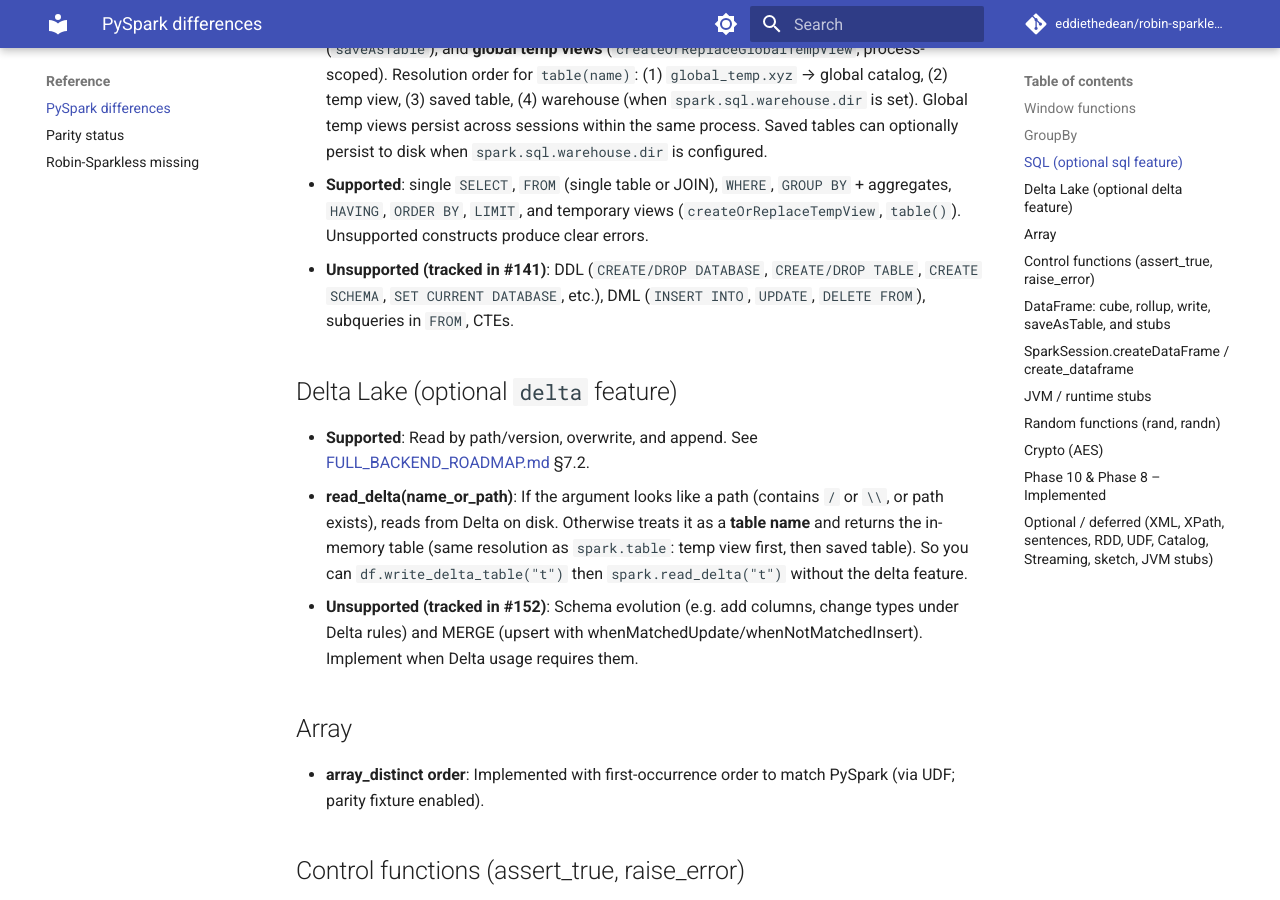
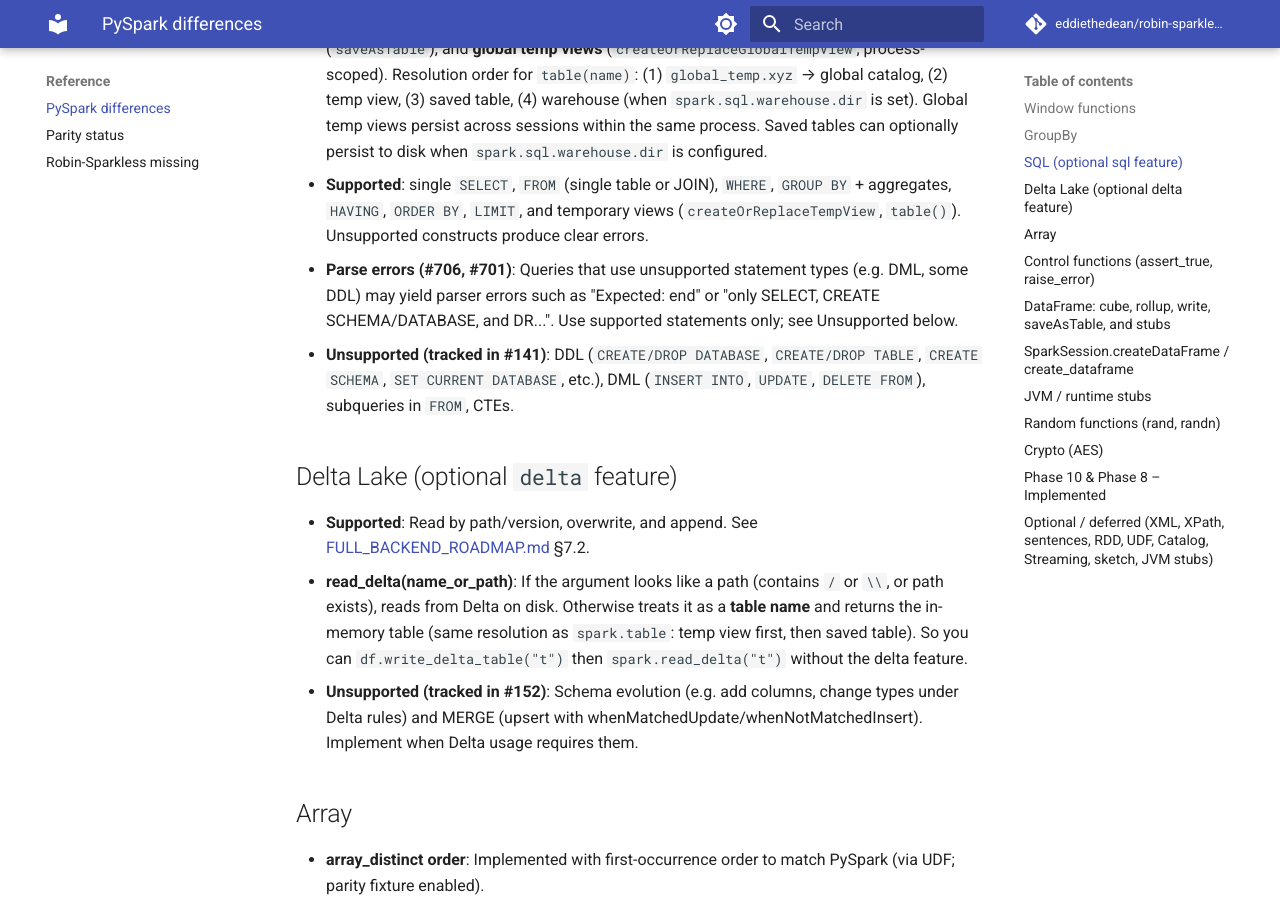
Before and after one commit to eddiethedean/robin-sparkless, an MkDocs documentation site: the page built from docs/PYSPARK_DIFFERENCES.md, in a window 1280 px wide and 900 px high, scrolled down 941 px. Built offline with MkDocs 1.6.1 and Material for MkDocs 9.7.7, drawn with Linux system fonts in a browser that asks for light colours; comment, search, counter and statistics services are not loaded.

Commit message:
PR9: SQL parser — document parse errors and supported statements (#939)
Clarify parse errors (#706, #701) for unsupported statement types.

Co-authored-by: Odos Matthews <odosmatthews@Odoss-Mac-mini.local>

```diff
--- a/docs/PYSPARK_DIFFERENCES.md
+++ b/docs/PYSPARK_DIFFERENCES.md
@@ -16,6 +16,7 @@ This document lists **intentional or known divergences** from PySpark semantics
 
 - **Tables and views**: Three namespaces — **temp views** (session-scoped), **saved tables** (`saveAsTable`), and **global temp views** (`createOrReplaceGlobalTempView`, process-scoped). Resolution order for `table(name)`: (1) `global_temp.xyz` → global catalog, (2) temp view, (3) saved table, (4) warehouse (when `spark.sql.warehouse.dir` is set). Global temp views persist across sessions within the same process. Saved tables can optionally persist to disk when `spark.sql.warehouse.dir` is configured.
 - **Supported**: single `SELECT`, `FROM` (single table or JOIN), `WHERE`, `GROUP BY` + aggregates, `HAVING`, `ORDER BY`, `LIMIT`, and temporary views (`createOrReplaceTempView`, `table()`). Unsupported constructs produce clear errors.
+- **Parse errors (#706, #701)**: Queries that use unsupported statement types (e.g. DML, some DDL) may yield parser errors such as "Expected: end" or "only SELECT, CREATE SCHEMA/DATABASE, and DR...". Use supported statements only; see Unsupported below.
 - **Unsupported (tracked in #141)**: DDL (`CREATE/DROP DATABASE`, `CREATE/DROP TABLE`, `CREATE SCHEMA`, `SET CURRENT DATABASE`, etc.), DML (`INSERT INTO`, `UPDATE`, `DELETE FROM`), subqueries in `FROM`, CTEs.
 
 ## Delta Lake (optional `delta` feature)
```
